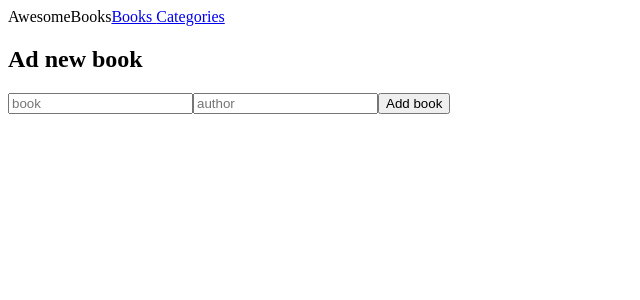
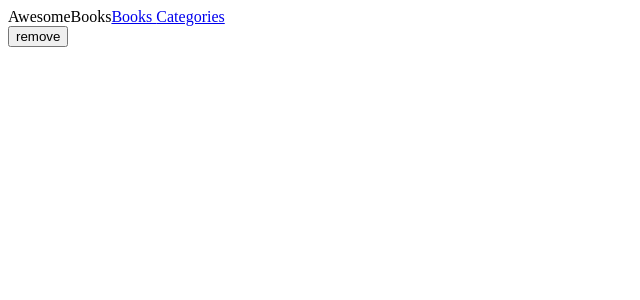
Before and after one commit to assadounto/awesome-books, a React (Create React App) app: page / in a window 1280 px wide. Shown: the top 300 px of the page, without its empty margins (0-640 px from the left). Built offline with nearby package versions, Linux system fonts and the light colour scheme.

Commit message:
add book component

```diff
--- a/src/components/Book.js
+++ b/src/components/Book.js
@@ -1,7 +1,22 @@
-import Addbook from './Addbook';
+import PropTypes from 'prop-types';
 
-const Books = () => (
-  <Addbook />
-);
+function Book(props) {
+  Book.propTypes = {
+    title: PropTypes.string,
+    author: PropTypes.string,
+  };
+  Book.defaultProps = {
+    title: 'My book',
+    author: 'Author Name',
+  };
+  const { title, author } = props;
+  return (
+    <div className="t">
+      {title}
+      {author}
+      <button type="submit">remove</button>
+    </div>
+  );
+}
 
-export default Books;
+export default Book;
```
